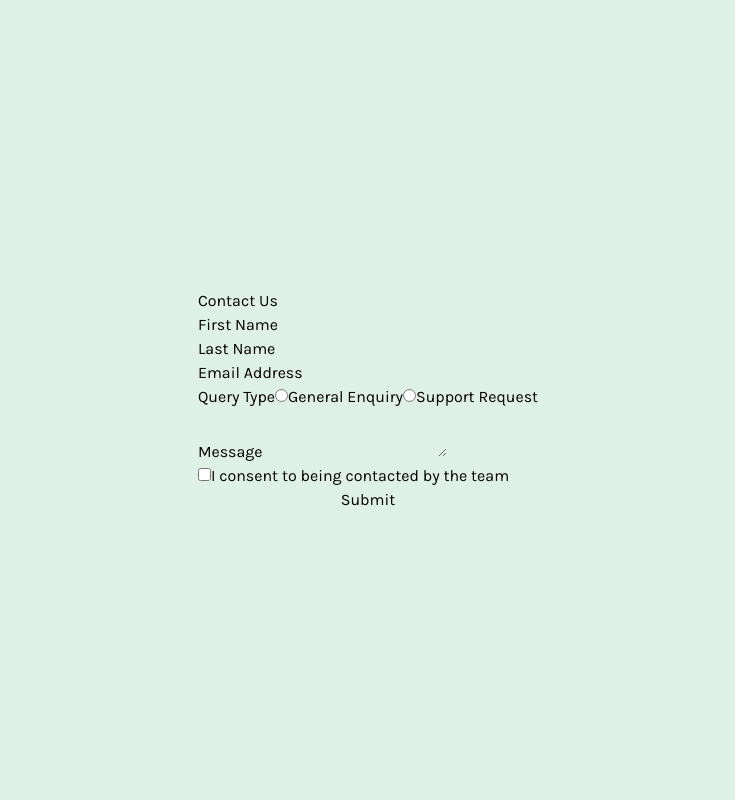
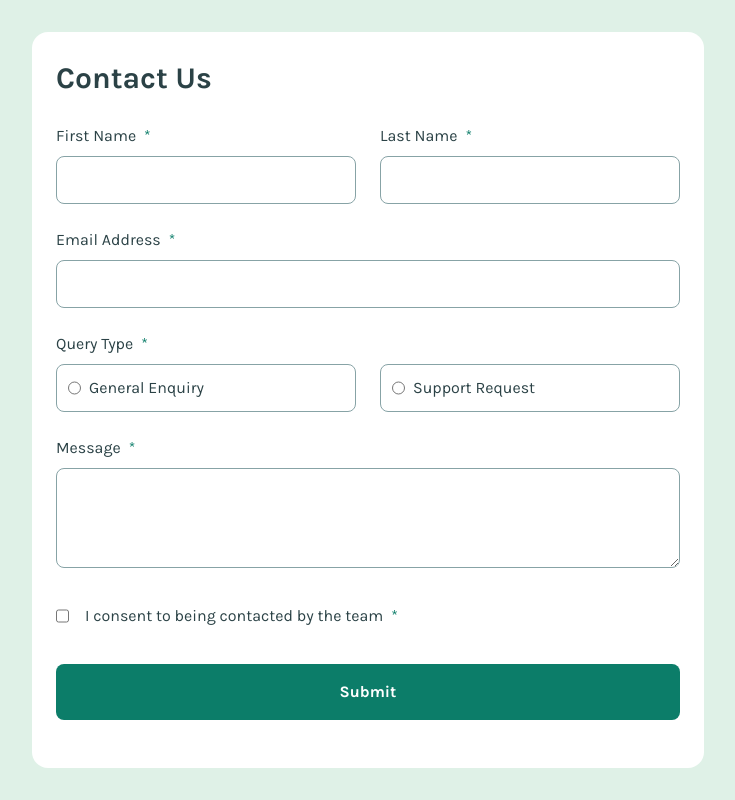
Before and after one commit to gabriel-de-azevedo/contact-form, a React (Vite) app: page / in a window 1280 px wide. Shown: the whole page, without its empty margins (272-1007 px from the left). Built offline with nearby package versions, Linux system fonts and the light colour scheme.

Commit message:
style: inactive form styles

```diff
--- a/src/atoms/FormButton.jsx
+++ b/src/atoms/FormButton.jsx
@@ -1,5 +1,12 @@
 function FormButton({ text }) {
-  return <button type="submit">{text}</button>;
+  return (
+    <button
+      className="rounded-lg bg-green-600 p-4 font-bold text-white"
+      type="submit"
+    >
+      {text}
+    </button>
+  );
 }
 
 export default FormButton;
--- a/src/atoms/FormCheckbox.jsx
+++ b/src/atoms/FormCheckbox.jsx
@@ -1,14 +1,16 @@
 import FormError from "./FormError";
+import FormRequiredSymbol from "./FormRequiredSymbol";
 
-function FormCheckbox({ text, error, ...props }) {
+function FormCheckbox({ text, error, required, ...props }) {
   return (
-    <div>
-      <label>
-        <input type="checkbox" {...props} />
+    <label className="flex gap-4 py-3">
+      <input type="checkbox" {...props} />
+      <p>
         {text}
-        <FormError error={error} />
-      </label>
-    </div>
+        {required && <FormRequiredSymbol />}
+      </p>
+      <FormError error={error} />
+    </label>
   );
 }
 
--- a/src/atoms/FormInput.jsx
+++ b/src/atoms/FormInput.jsx
@@ -1,5 +1,7 @@
 function FormInput({ ...props }) {
-  return <input {...props} />;
+  return (
+    <input className="rounded-lg border-1 border-gray-500 p-2.75" {...props} />
+  );
 }
 
 export default FormInput;
--- a/src/atoms/FormLabel.jsx
+++ b/src/atoms/FormLabel.jsx
@@ -1,9 +1,13 @@
 import FormError from "./FormError";
+import FormRequiredSymbol from "./FormRequiredSymbol";
 
-function FormLabel({ text, error, children }) {
+function FormLabel({ text, error, required, children }) {
   return (
-    <label>
-      {text}
+    <label className="flex w-full flex-col gap-2">
+      <p>
+        {text}
+        {required && <FormRequiredSymbol />}
+      </p>
       {children}
       <FormError error={error} />
     </label>
--- a/src/atoms/FormRadio.jsx
+++ b/src/atoms/FormRadio.jsx
@@ -1,6 +1,6 @@
 function FormRadio({ text, ...props }) {
   return (
-    <label>
+    <label className="flex w-full gap-2 rounded-lg border-1 border-gray-500 p-2.75">
       <input type="radio" {...props} />
       {text}
     </label>
--- /dev/null
+++ b/src/atoms/FormRequiredSymbol.jsx
@@ -0,0 +1,5 @@
+function FormRequiredSymbol() {
+  return <span className="pl-2 text-green-600">*</span>;
+}
+
+export default FormRequiredSymbol;
--- a/src/atoms/FormTextarea.jsx
+++ b/src/atoms/FormTextarea.jsx
@@ -1,5 +1,10 @@
 function FormTextarea({ ...props }) {
-  return <textarea {...props} />;
+  return (
+    <textarea
+      className="min-h-60 rounded-lg border-1 border-gray-500 p-2.75 sm:min-h-25"
+      {...props}
+    />
+  );
 }
 
 export default FormTextarea;
--- a/src/components/ContactForm.jsx
+++ b/src/components/ContactForm.jsx
@@ -24,19 +24,24 @@ function ContactForm() {
   };
 
   return (
-    <form onSubmit={handleSubmit(onSubmit)} className="flex flex-col">
-      <h1>Contact Us</h1>
-      <FormLabel text="First Name" error={errors.firstName}>
+    <form
+      onSubmit={handleSubmit(onSubmit)}
+      className="flex w-full max-w-2xl flex-col flex-wrap gap-6 rounded-2xl bg-white p-6 font-normal text-gray-900"
+    >
+      <h1 className="py-1 text-3xl font-bold">Contact Us</h1>
+      <div className="flex flex-col gap-6 sm:flex-row">
+        <FormLabel text="First Name" error={errors.firstName} required>
           <FormInput
             {...register("firstName", { required: "This field is required" })}
           />
         </FormLabel>
-      <FormLabel text="Last Name" error={errors.lastName}>
+        <FormLabel text="Last Name" error={errors.lastName} required>
           <FormInput
             {...register("lastName", { required: "This field is required" })}
           />
         </FormLabel>
-      <FormLabel text="Email Address" error={errors.emailAddress}>
+      </div>
+      <FormLabel text="Email Address" error={errors.emailAddress} required>
         <FormInput
           {...register("emailAddress", {
             required: "This field is required",
@@ -47,7 +52,8 @@ function ContactForm() {
           })}
         />
       </FormLabel>
-      <FormLabel text="Query Type" error={errors.queryType}>
+      <FormLabel text="Query Type" error={errors.queryType} required>
+        <div className="flex flex-col gap-6 sm:flex-row">
           <FormRadio
             text="General Enquiry"
             value="generalEnquiry"
@@ -62,13 +68,15 @@ function ContactForm() {
               required: "Please select a query type",
             })}
           />
+        </div>
       </FormLabel>
-      <FormLabel text="Message" error={errors.userMessage}>
+      <FormLabel text="Message" error={errors.userMessage} required>
         <FormTextarea
           {...register("userMessage", { required: "This field is required" })}
         />
       </FormLabel>
       <FormCheckbox
+        required
         text="I consent to being contacted by the team"
         error={errors.consentToContact}
         {...register("consentToContact", {
--- a/src/main.css
+++ b/src/main.css
@@ -8,6 +8,6 @@
   --color-green-600: hsl(169, 82%, 27%);
   --color-red-400: hsl(0, 66%, 54%);
 
-  --color-grey-500: hsl(186, 15%, 59%);
-  --color-grey-900: hsl(187, 24%, 22%);
+  --color-gray-500: hsl(186, 15%, 59%);
+  --color-gray-900: hsl(187, 24%, 22%);
 }
--- a/src/pages/ContactPage.jsx
+++ b/src/pages/ContactPage.jsx
@@ -2,7 +2,7 @@ import ContactForm from "../components/ContactForm";
 
 function ContactPage() {
   return (
-    <main className="grid h-screen place-items-center bg-green-200 font-karla">
+    <main className="grid min-h-screen place-items-center bg-green-200 px-4 py-8 font-karla">
       <ContactForm />
     </main>
   );
```
Lines whose indentation alone changed are shown as unchanged.
